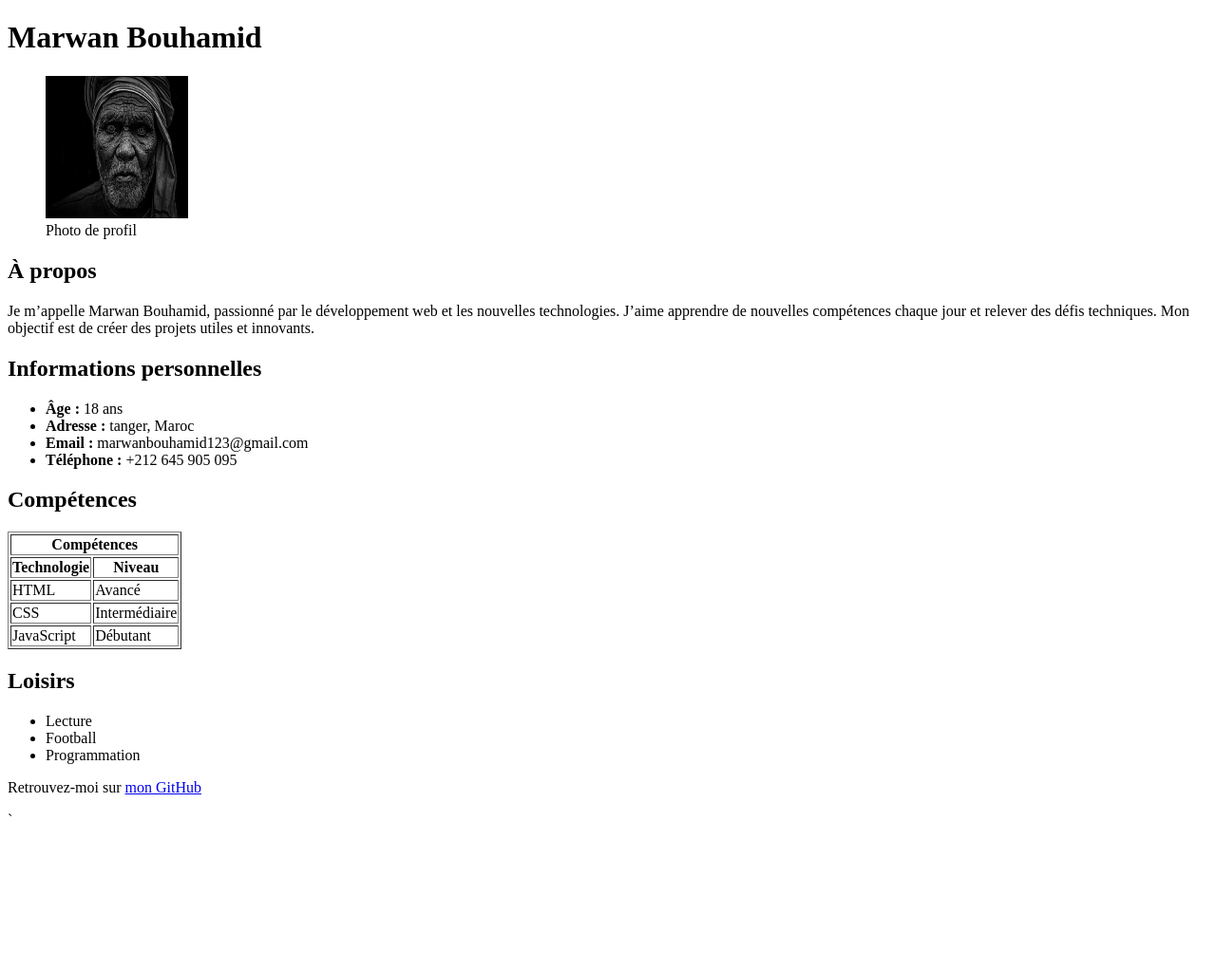
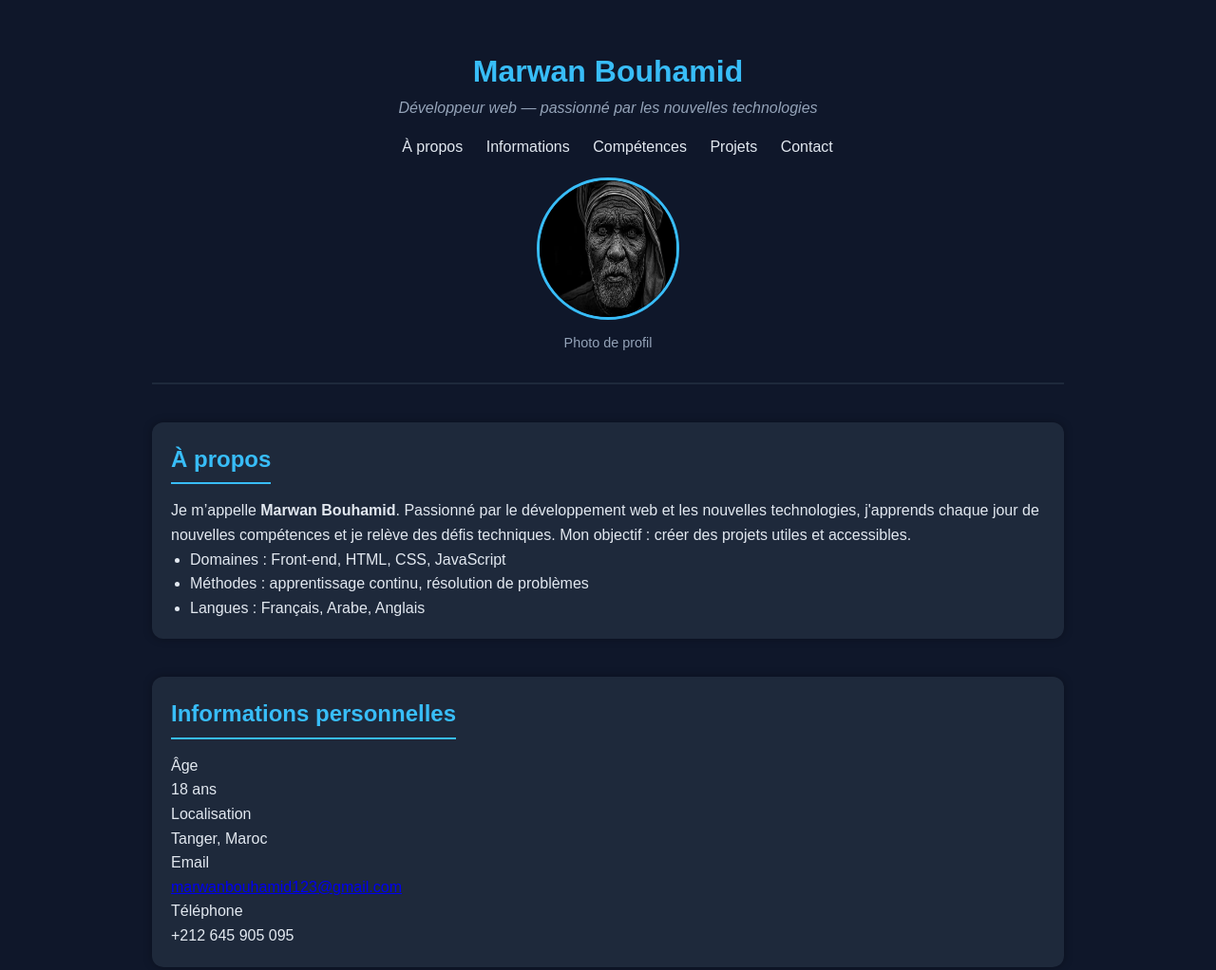
Before and after one commit to MarwanBouhamed/Mini-site-HTML-Pr-sentation-personnelle, a plain HTML site: page Prototype-et-realisation/Prototype_Page_profil_Solicode/index.html in a window 1280 px wide. Shown: the top 1022 px of the page at 95% size. Before the commit the page ends 881 px from the top, so only its background shows below. Drawn offline with Linux system fonts and the light colour scheme.

Commit message:
Prototype-css

```diff
--- a/Prototype-et-realisation/Prototype_Page_profil_Solicode/index.html
+++ b/Prototype-et-realisation/Prototype_Page_profil_Solicode/index.html
@@ -1,76 +1,129 @@
-<!DOCTYPE html>
+<!doctype html>
 <html lang="fr">
 <head>
-  <meta charset="UTF-8">
-  <meta name="viewport" content="width=device-width, initial-scale=1.0">
-  <title>Mon Profile </title>
+  <meta charset="utf-8">
+  <meta name="viewport" content="width=device-width,initial-scale=1">
+  <title>Marwan Bouhamid — Portfolio</title>
+  <meta name="description" content="Portfolio de Marwan Bouhamid — développeur web, projets, compétences et contact.">
+  <link rel="stylesheet" href="style.css">
 </head>
 <body>
+  <header>
+    <div class="title-head">
+      <h1>Marwan Bouhamid</h1>
+      <p>Développeur web — passionné par les nouvelles technologies</p>
+    </div>
 
-  <!-- En-têteeee -->
+    <nav>
+      <ul>
+        <li><a href="#about">À propos</a></li>
+        <li><a href="#personal">Informations</a></li>
+        <li><a href="#skills">Compétences</a></li>
+        <li><a href="#projects">Projets</a></li>
+        <li><a href="#contact">Contact</a></li>
+      </ul>
+    </nav>
 
-  <header>
-    <h1>Marwan Bouhamid</h1>
     <figure>
-      <img src="image/portrait-9814955_640.webp" alt="Photo de profil" width="150" height="150">
+      <img src="image/portrait-9814955_640.webp" alt="Portrait de Marwan Bouhamid" width="150" height="150">
       <figcaption>Photo de profil</figcaption>
     </figure>
   </header>
 
   <main>
-    <!-- Section À propos -->
-    <section>
+    <!-- À propos -->
+    <section id="about">
       <h2>À propos</h2>
       <p>
-        Je m’appelle Marwan Bouhamid, passionné par le développement web et les nouvelles technologies.
-        J’aime apprendre de nouvelles compétences chaque jour et relever des défis techniques.
-        Mon objectif est de créer des projets utiles et innovants.
+        Je m’appelle <strong>Marwan Bouhamid</strong>. Passionné par le développement web et les nouvelles
+        technologies, j'apprends chaque jour de nouvelles compétences et je relève des défis techniques.
+        Mon objectif : créer des projets utiles et accessibles.
       </p>
-    </section>
-
-    <!-- Section Informations personnelles -->
-    <section>
-      <h2>Informations personnelles</h2>
       <ul>
-        <li><strong>Âge :</strong> 18 ans</li>
-        <li><strong>Adresse :</strong> tanger, Maroc</li>
-        <li><strong>Email :</strong> marwanbouhamid123@gmail.com</li>
-        <li><strong>Téléphone :</strong> +212 645 905 095</li>
+        <li>Domaines : Front-end, HTML, CSS, JavaScript</li>
+        <li>Méthodes : apprentissage continu, résolution de problèmes</li>
+        <li>Langues : Français, Arabe, Anglais</li>
       </ul>
     </section>
 
-    <!-- Section Compétences -->
-    <section>
+    <!-- Informations personnelles -->
+    <section id="personal">
+      <h2>Informations personnelles</h2>
+      <dl>
+        <dt>Âge</dt>
+        <dd>18 ans</dd>
+
+        <dt>Localisation</dt>
+        <dd>Tanger, Maroc</dd>
+
+        <dt>Email</dt>
+        <dd><a href="mailto:marwanbouhamid123@gmail.com">marwanbouhamid123@gmail.com</a></dd>
+
+        <dt>Téléphone</dt>
+        <dd>+212 645 905 095</dd>
+      </dl>
+    </section>
+
+    <!-- Compétences -->
+    <section id="skills">
       <h2>Compétences</h2>
       <table border="1">
+        <caption>Technologies et niveau</caption>
         <thead>
           <tr>
-            <th colspan="2">Compétences</th>
-          </tr>
-          <tr>
             <th>Technologie</th>
-            <th>Niveau</th>
+            <th>Niveau (visuel)</th>
+            <th>Niveau (texte)</th>
           </tr>
         </thead>
         <tbody>
           <tr>
             <td>HTML</td>
+            <td><progress value="90" max="100">90%</progress></td>
             <td>Avancé</td>
           </tr>
           <tr>
             <td>CSS</td>
+            <td><progress value="60" max="100">60%</progress></td>
             <td>Intermédiaire</td>
           </tr>
           <tr>
             <td>JavaScript</td>
+            <td><progress value="30" max="100">30%</progress></td>
             <td>Débutant</td>
           </tr>
         </tbody>
       </table>
+
+      <details>
+        <summary>Voir plus de compétences</summary>
+        <ul>
+          <li>HTML5 : sémantique, accessibilité</li>
+          <li>CSS (bases) : flexbox, grid</li>
+          <li>JavaScript : DOM, ES6</li>
+          <li>Outils : Git, GitHub, VS Code</li>
+        </ul>
+      </details>
+
     </section>
 
-    <!-- Section Loisirs -->
-    <section>
+    <!-- Projets -->
+    <section id="projects">
+      <h2>Projets</h2>
+
+      <article>
+        <h3><a href="https://github.com/MarwanBouhamid07/Mini-site-HTML-Pr-sentation-personnelle/tree/main/Prototype-et-realisation/" target="_blank">Mini-site statique</a></h3>
+        <p>Un mini-site d'information en HTML pur, axé sur accessibilité et performance.</p>
+      </article>
+
+      <article>
+        <h3><a href="https://github.com/MarwanBouhamid07" target="_blank">Portfolio GitHub</a></h3>
+        <p>Collection de petits projets et démonstrations de code.</p>
+      </article>
+    </section>
+
+    <!-- Loisirs -->
+    <section id="hobbies">
       <h2>Loisirs</h2>
       <ul>
         <li>Lecture</li>
@@ -78,13 +131,33 @@
         <li>Programmation</li>
       </ul>
     </section>
+
+    <!-- Contact -->
+    <section id="contact">
+      <h2>Contact</h2>
+      <form>
+        <p>
+          <label for="name">Nom :</label><br>
+          <input id="name" name="name" type="text" required>
+        </p>
+        <p>
+          <label for="email">Email :</label><br>
+          <input id="email" name="email" type="email" required>
+        </p>
+        <p>
+          <label for="message">Message :</label><br>
+          <textarea id="message" name="message" rows="5" required></textarea>
+        </p>
+        <p>
+          <button type="submit">Envoyer</button>
+        </p>
+      </form>
+    </section>
   </main>
 
-  <!-- Pied de page -->
   <footer>
-    <p>Retrouvez-moi sur <a href="https://github.com/MarwanBouhamid07" target="_blank">mon GitHub</a></p>
+    <p>Retrouvez-moi sur <a href="https://github.com/MarwanBouhamid07" target="_blank">GitHub</a></p>
+    <p>&copy; 2025 — Marwan Bouhamid</p>
   </footer>
-
 </body>
 </html>
-`
--- /dev/null
+++ b/Prototype-et-realisation/Prototype_Page_profil_Solicode/style.css
@@ -0,0 +1,191 @@
+
+* {
+  margin: 0;
+  padding: 0;
+  box-sizing: border-box;
+}
+
+html {
+  scroll-behavior: smooth;
+}
+
+body {
+  font-family: "Poppins", Arial, sans-serif;
+  background-color: #0f172a;
+  color: #e2e8f0;
+  line-height: 1.6;
+  max-width: 1000px;
+  margin: 0 auto;
+  padding: 20px;
+}
+
+header {
+  text-align: center;
+  padding: 30px 0;
+  border-bottom: 2px solid #1e293b;
+}
+
+.title-head h1 {
+  font-size: 2rem;
+  color: #38bdf8;
+}
+
+.title-head p {
+  color: #94a3b8;
+  font-style: italic;
+}
+
+nav ul {
+  list-style: none;
+  margin-top: 15px;
+}
+
+nav ul li {
+  display: inline-block;
+  margin: 0 10px;
+}
+
+nav ul li a {
+  text-decoration: none;
+  color: #e2e8f0;
+  font-weight: 500;
+  transition: color 0.3s;
+}
+
+nav ul li a:hover {
+  color: #38bdf8;
+}
+
+figure {
+  margin-top: 20px;
+}
+
+figure img {
+  border-radius: 50%;
+  border: 3px solid #38bdf8;
+}
+
+figcaption {
+  color: #94a3b8;
+  font-size: 0.9rem;
+  margin-top: 5px;
+}
+
+section {
+  margin-top: 40px;
+  padding: 20px;
+  background-color: #1e293b;
+  border-radius: 12px;
+  box-shadow: 0 0 10px rgba(0,0,0,0.3);
+}
+
+section h2 {
+  color: #38bdf8;
+  margin-bottom: 15px;
+  border-bottom: 2px solid #38bdf8;
+  display: inline-block;
+  padding-bottom: 5px;
+}
+
+
+ul {
+  margin-left: 20px;
+}
+
+table {
+  width: 100%;
+  border-collapse: collapse;
+  margin-top: 15px;
+  background-color: #0f172a;
+}
+
+th, td {
+  border: 1px solid #334155;
+  padding: 10px;
+  text-align: center;
+}
+
+th {
+  background-color: #1e293b;
+  color: #38bdf8;
+}
+
+progress {
+  width: 80%;
+  height: 15px;
+  appearance: none;
+}
+
+progress::-webkit-progress-bar {
+  background-color: #334155;
+  border-radius: 10px;
+}
+
+progress::-webkit-progress-value {
+  background-color: #38bdf8;
+  border-radius: 10px;
+}
+
+details {
+  margin-top: 10px;
+}
+
+summary {
+  color: #38bdf8;
+  cursor: pointer;
+}
+
+form {
+  display: flex;
+  flex-direction: column;
+  gap: 15px;
+}
+
+input, textarea, button {
+  width: 100%;
+  padding: 10px;
+  border-radius: 8px;
+  border: none;
+  outline: none;
+}
+
+input, textarea {
+  background-color: #0f172a;
+  color: #e2e8f0;
+  border: 1px solid #334155;
+}
+
+input:focus, textarea:focus {
+  border-color: #38bdf8;
+  box-shadow: 0 0 5px #38bdf8;
+}
+
+button {
+  background-color: #38bdf8;
+  color: #0f172a;
+  font-weight: bold;
+  cursor: pointer;
+  transition: background-color 0.3s;
+}
+
+button:hover {
+  background-color: #0ea5e9;
+}
+
+
+footer {
+  text-align: center;
+  padding: 20px 0;
+  margin-top: 30px;
+  border-top: 2px solid #1e293b;
+  color: #94a3b8;
+}
+
+footer a {
+  color: #38bdf8;
+  text-decoration: none;
+}
+
+footer a:hover {
+  text-decoration: underline;
+}
```
